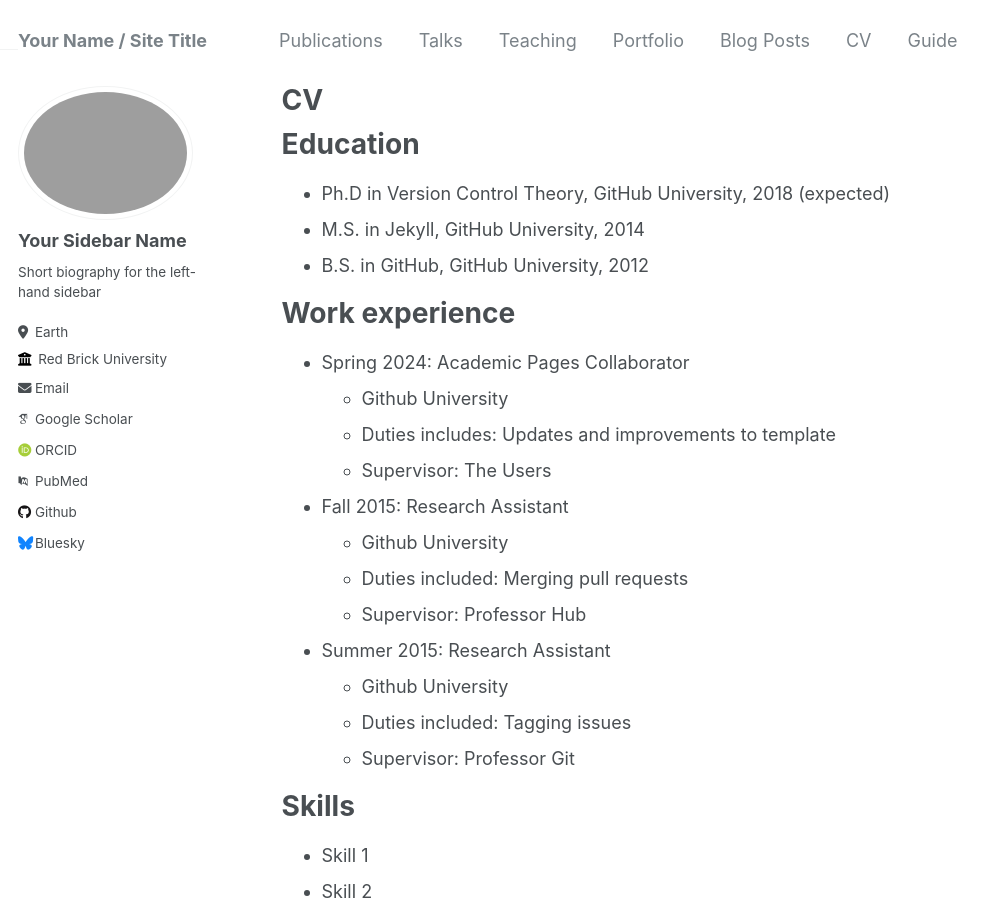
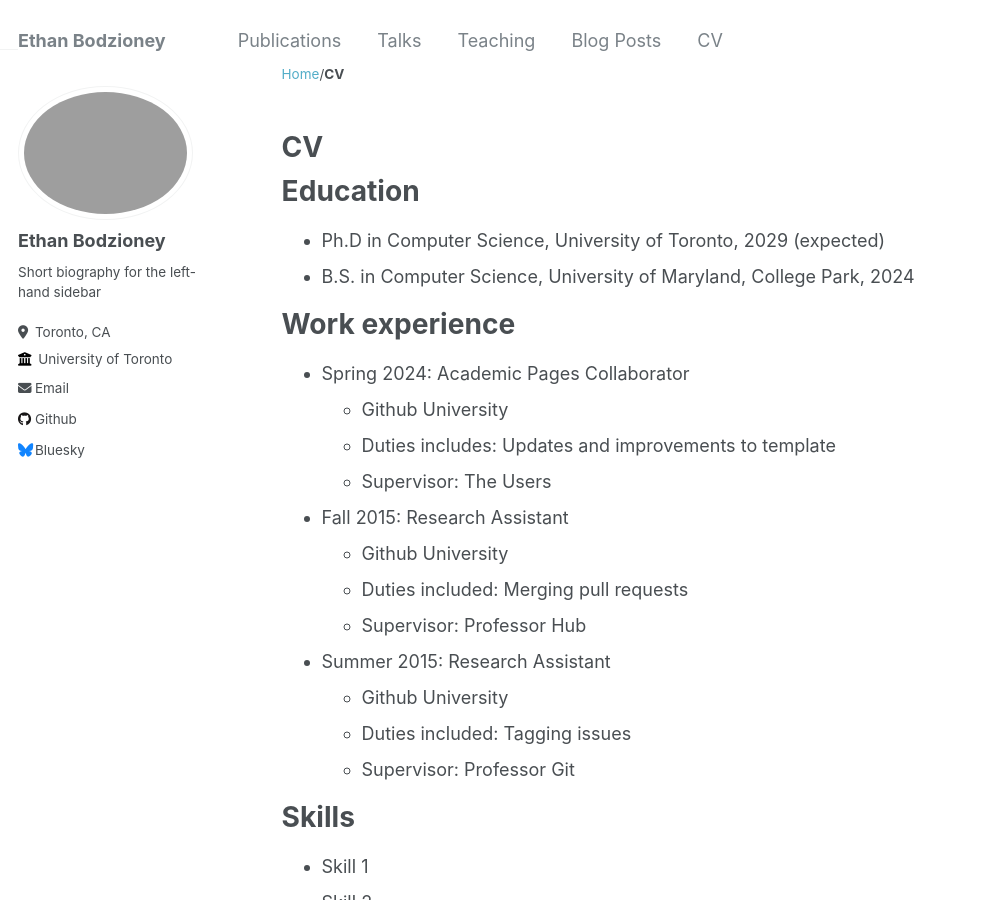
Before and after one commit to bodzioney/bodzioney.github.io, a Jekyll site: the page built from _pages/cv.md, in a window 1280 px wide and 900 px high. Shown: the whole window, without its empty margins (0-1002 px from the left). Built offline with Jekyll 4.4.1, drawn with Linux system fonts in a browser that asks for light colours; some web fonts are replaced; some of the changed text lies outside the part shown.

Commit message:
Basic Info

```diff
--- a/_config.yml
+++ b/_config.yml
@@ -8,11 +8,11 @@
 
 # Basic Site Settings
 locale                   : "en-US"
-title                    : "Your Name / Site Title"
+title                    : "Ethan Bodzioney"
 title_separator          : "-"
-name                     : &name "Your Name"
+name                     : &name "Ethan Bodzioney"
 description              : &description "personal description"
-url                      : https://academicpages.github.io # the base hostname & protocol for your site e.g. "https://mmistakes.github.io"
+url                      : https://ethanbodzioney.github.io # the base hostname & protocol for your site e.g. "https://mmistakes.github.io"
 baseurl                  : "" # the subpath of your site, e.g. "/blog"
 repository               : "academicpages/academicpages.github.io"
 
@@ -22,27 +22,27 @@
 author:
   # Biographic information
   avatar           : "profile.png"
-  name             : "Your Sidebar Name"
+  name             : "Ethan Bodzioney"
   pronouns         : # example: "she/her"
   bio              : "Short biography for the left-hand sidebar"
-  location         : "Earth"
-  employer         : "Red Brick University"
+  location         : "Toronto, CA"
+  employer         : "University of Toronto"
   uri              : # URL
   email            : "none@example.org"
 
   # Academic websites
   arxiv            : # URL - Update with the correct link to your profile
-  googlescholar    : "https://scholar.google.com/citations?user=PS_CX0AAAAAJ"
+  googlescholar    : # "https://scholar.google.com/citations?user=PS_CX0AAAAAJ"
   impactstory      : # URL
-  orcid            : "http://orcid.org/yourorcidurl"
-  pubmed           : "https://www.ncbi.nlm.nih.gov/pubmed/?term=john+snow"
+  orcid            : # "http://orcid.org/yourorcidurl"
+  pubmed           : # "https://www.ncbi.nlm.nih.gov/pubmed/?term=john+snow"
   researchgate     : # URL
 
   # Repositories and software development
   bitbucket        : # Username - Update with your username on the site
   codepen          : # Username
   dribbble         : # Username
-  github           : "academicpages"
+  github           : "ethanbodzioney"
   kaggle           : # Username
   stackoverflow    : # User number or user number and name (i.e., use "1" or "1/jeff-atwood")
 
@@ -75,7 +75,7 @@
 
 # Site Settings
 teaser                   :  # filename of teaser fallback teaser image placed in /images/, .e.g. "500x300.png"
-breadcrumbs              : false # true, false (default)
+breadcrumbs              : true # true, false (default)
 words_per_minute         : 160
 future                   : true
 read_more                : "disabled" # if enabled, adds "Read more" links to excerpts
--- a/_data/navigation.yml
+++ b/_data/navigation.yml
@@ -9,14 +9,8 @@
   - title: "Teaching"
     url: /teaching/
 
-  - title: "Portfolio"
-    url: /portfolio/
-
   - title: "Blog Posts"
     url: /year-archive/
 
   - title: "CV"
     url: /cv/
-
-  - title: "Guide"
-    url: /markdown/
--- a/_pages/cv.md
+++ b/_pages/cv.md
@@ -11,9 +11,8 @@
 
 Education
 ======
-* Ph.D in Version Control Theory, GitHub University, 2018 (expected)
-* M.S. in Jekyll, GitHub University, 2014
-* B.S. in GitHub, GitHub University, 2012
+* Ph.D in Computer Science, University of Toronto, 2029 (expected)
+* B.S. in Computer Science, University of Maryland, College Park, 2024
 
 Work experience
 ======
```
Also changed, not shown: 1 other file.
